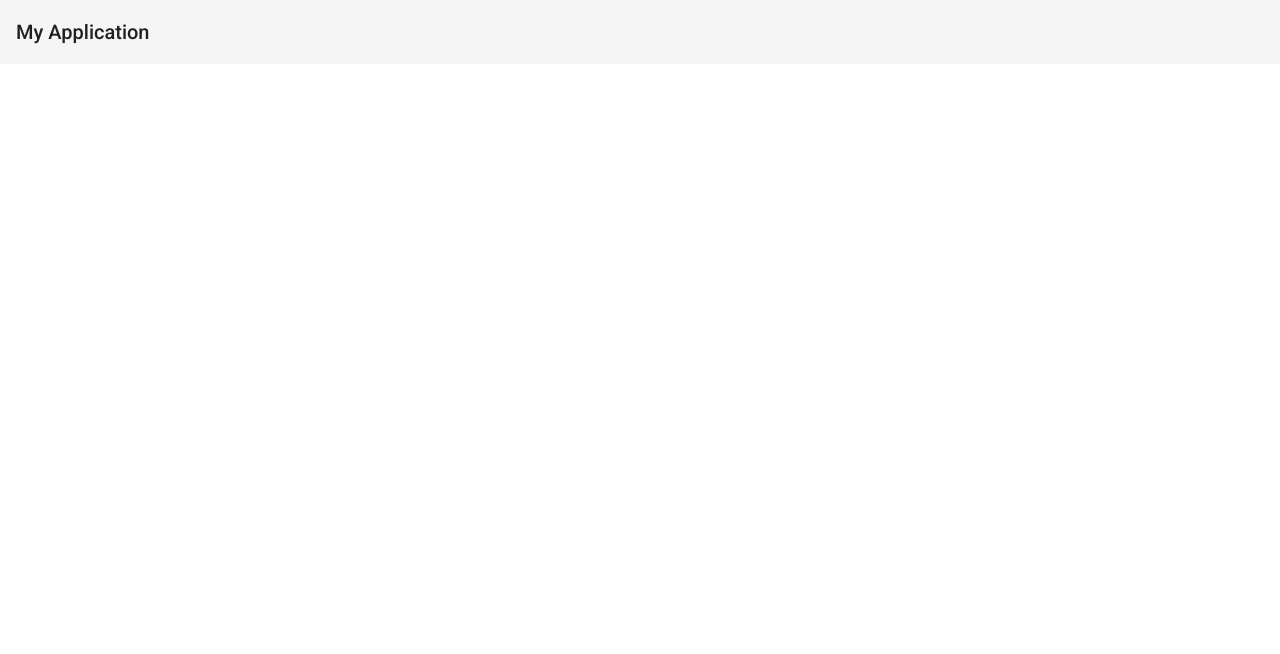
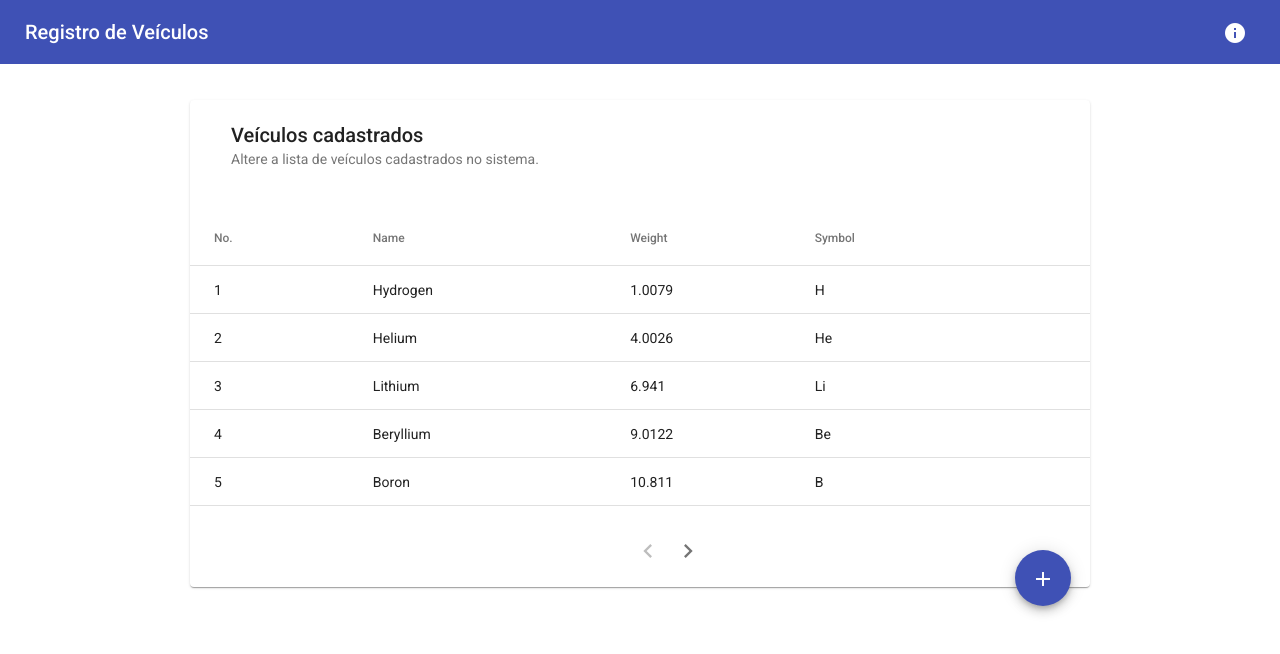
Before and after one commit to Zazolo/simple-vehicles-registration-app, an Angular app: page /home in a window 1280 px wide. Shown: the top 654 px of the page. Built offline with nearby package versions, Linux system fonts and the light colour scheme.

Commit message:
Incremento visual na home.

```diff
--- a/src/app/pages/home/home.component.html
+++ b/src/app/pages/home/home.component.html
@@ -1,3 +1,59 @@
-<mat-toolbar>
-    <span>My Application</span>
+<mat-toolbar color="primary">
+
+    <mat-toolbar-row>
+        <span>{{application_title}}</span>
+        <span class="spacer"></span>
+        <button mat-icon-button>
+            <mat-icon aria-hidden="false" aria-label="Example user verified icon">info</mat-icon>
+        </button>
+    </mat-toolbar-row>
+
 </mat-toolbar>
+
+
+<mat-card>
+    <mat-card-header>
+        <mat-card-title>Veículos cadastrados</mat-card-title>
+        <mat-card-subtitle>Altere a lista de veículos cadastrados no sistema.</mat-card-subtitle>
+    </mat-card-header>
+    <mat-card-content>
+            <table mat-table [dataSource]="dataSource">
+
+              <!-- Position Column -->
+              <ng-container matColumnDef="position">
+                <th mat-header-cell *matHeaderCellDef> No. </th>
+                <td mat-cell *matCellDef="let element"> {{element.position}} </td>
+              </ng-container>
+
+              <!-- Name Column -->
+              <ng-container matColumnDef="name">
+                <th mat-header-cell *matHeaderCellDef> Name </th>
+                <td mat-cell *matCellDef="let element"> {{element.name}} </td>
+              </ng-container>
+
+              <!-- Weight Column -->
+              <ng-container matColumnDef="weight">
+                <th mat-header-cell *matHeaderCellDef> Weight </th>
+                <td mat-cell *matCellDef="let element"> {{element.weight}} </td>
+              </ng-container>
+
+              <!-- Symbol Column -->
+              <ng-container matColumnDef="symbol">
+                <th mat-header-cell *matHeaderCellDef> Symbol </th>
+                <td mat-cell *matCellDef="let element"> {{element.symbol}} </td>
+              </ng-container>
+
+              <tr mat-header-row *matHeaderRowDef="displayedColumns"></tr>
+              <tr mat-row *matRowDef="let row; columns: displayedColumns;"></tr>
+            </table>
+
+    </mat-card-content>
+    <mat-card-footer>
+        <div></div>
+        <mat-paginator hidePageSize [pageSizeOptions]="[5, 10, 20]" showFirstLastButtons></mat-paginator>
+        <div></div>
+        <button mat-fab color="primary" aria-label="Example icon button with a delete icon">
+            <mat-icon>add</mat-icon>
+        </button>
+    </mat-card-footer>
+</mat-card>
--- a/src/app/pages/home/home.component.scss
+++ b/src/app/pages/home/home.component.scss
@@ -0,0 +1,45 @@
+.spacer{
+    flex: 1 1 auto;
+}
+
+mat-toolbar-row{
+    padding: 0 25px;
+}
+
+mat-card{
+    top: 100px;
+    position: absolute;
+    left: 50%;
+    transform: translateX(-50%);
+    max-width: 900px;
+    min-width: 900px;
+    padding: 0;
+
+    mat-card-header{
+        padding: 25px;
+    }
+
+    mat-card-content{
+        width: 100%;
+
+        table{
+            width: 100%;
+        }
+    }
+
+    mat-card-footer{
+        display: flex;
+        justify-content: space-between;
+        padding-bottom: 25px;
+        position: relative;
+        button{
+            position: absolute;
+            transform: translateY(50%);
+            right: 35px;
+        }
+    }
+
+    @media screen and (max-width: 600px){
+
+    }
+}
--- a/src/app/pages/home/home.component.ts
+++ b/src/app/pages/home/home.component.ts
@@ -1,15 +1,69 @@
-import { Component, OnInit } from '@angular/core';
+import { DecimalPipe } from '@angular/common';
+import { AfterViewInit, Component, OnInit, ViewChild } from '@angular/core';
+import { MatPaginator } from '@angular/material/paginator';
+import { MatTableDataSource } from '@angular/material/table';
+import { environment } from '../../../environments/environment';
+
+
+export interface PeriodicElement {
+  name: string;
+  position: number;
+  weight: number;
+  symbol: string;
+}
 
 @Component({
   selector: 'app-home',
   templateUrl: './home.component.html',
   styleUrls: ['./home.component.scss']
 })
-export class HomeComponent implements OnInit {
+export class HomeComponent implements OnInit, AfterViewInit {
 
-  constructor() { }
+  application_title:string = environment.application_title;
+
+
+  ELEMENT_DATA: PeriodicElement[] = [
+    {position: 1, name: 'Hydrogen', weight: 1.0079, symbol: 'H'},
+    {position: 2, name: 'Helium', weight: 4.0026, symbol: 'He'},
+    {position: 3, name: 'Lithium', weight: 6.941, symbol: 'Li'},
+    {position: 4, name: 'Beryllium', weight: 9.0122, symbol: 'Be'},
+    {position: 5, name: 'Boron', weight: 10.811, symbol: 'B'},
+    {position: 6, name: 'Carbon', weight: 12.0107, symbol: 'C'},
+    {position: 7, name: 'Nitrogen', weight: 14.0067, symbol: 'N'},
+    {position: 8, name: 'Oxygen', weight: 15.9994, symbol: 'O'},
+    {position: 9, name: 'Fluorine', weight: 18.9984, symbol: 'F'},
+    {position: 10, name: 'Neon', weight: 20.1797, symbol: 'Ne'},
+    {position: 11, name: 'Sodium', weight: 22.9897, symbol: 'Na'},
+    {position: 12, name: 'Magnesium', weight: 24.305, symbol: 'Mg'},
+    {position: 13, name: 'Aluminum', weight: 26.9815, symbol: 'Al'},
+    {position: 14, name: 'Silicon', weight: 28.0855, symbol: 'Si'},
+    {position: 15, name: 'Phosphorus', weight: 30.9738, symbol: 'P'},
+    {position: 16, name: 'Sulfur', weight: 32.065, symbol: 'S'},
+    {position: 17, name: 'Chlorine', weight: 35.453, symbol: 'Cl'},
+    {position: 18, name: 'Argon', weight: 39.948, symbol: 'Ar'},
+    {position: 19, name: 'Potassium', weight: 39.0983, symbol: 'K'},
+    {position: 20, name: 'Calcium', weight: 40.078, symbol: 'Ca'},
+  ];
+
+  displayedColumns: string[] = ['position', 'name', 'weight', 'symbol'];
+  dataSource = new MatTableDataSource<PeriodicElement>(this.ELEMENT_DATA);
+
+  @ViewChild(MatPaginator) paginator!: MatPaginator;
+
+  decimalPipe = new DecimalPipe(navigator.language);
+
+  ngAfterViewInit() {
+    this.dataSource.paginator = this.paginator;
+    this.paginator.showFirstLastButtons = false;
+    this.paginator._intl.getRangeLabel = (page: number, pageSize: number, length: number) => {
+      return '';
+    };
+  }
+  constructor() {
+  }
 
   ngOnInit(): void {
+
   }
 
 }
--- a/src/environments/environment.ts
+++ b/src/environments/environment.ts
@@ -3,7 +3,9 @@
 // The list of file replacements can be found in `angular.json`.
 
 export const environment = {
-  production: false
+  production: false,
+  server_url:'localhost:3000',
+  application_title: 'Registro de Veículos'
 };
 
 /*
```
Also changed, not shown: src/app/interfaces/ivehicle.ts (+8 -1 lines).
